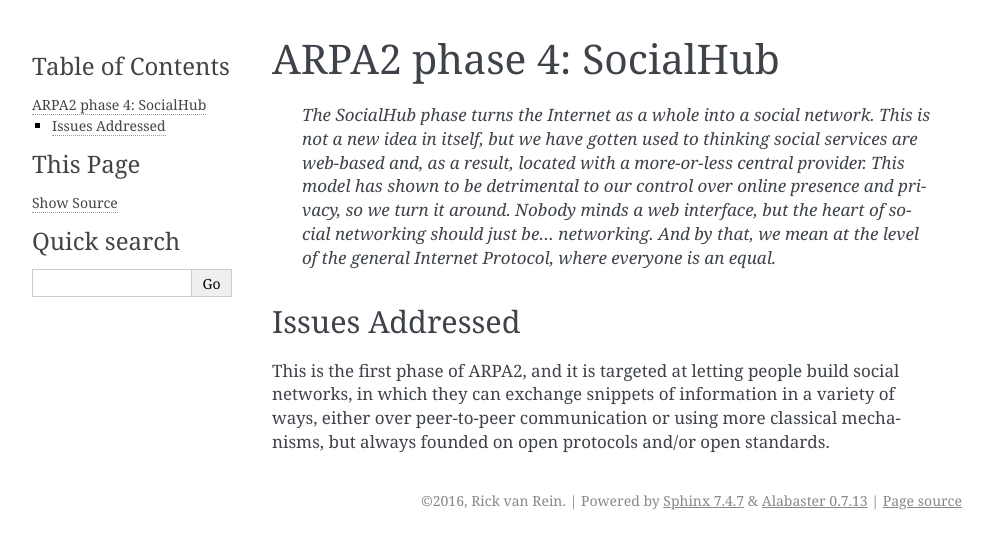
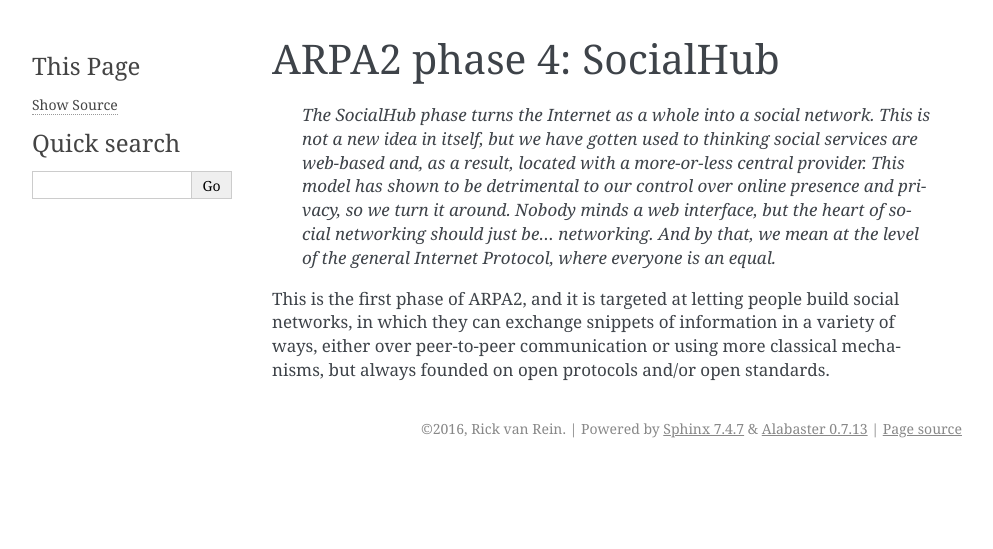
Before and after one commit to arpa2/handbook, a Sphinx documentation site: the page built from source/phases/4-socialhub.md, in a window 1280 px wide. Shown: the top 549 px of the page, without its empty margins (148-1141 px from the left). Built offline with Sphinx 7.4.7, drawn with Linux system fonts in a browser that asks for light colours; pages that are not in the unit, such as notebooks, are missing from menus.

Commit message:
Nicer indexing

```diff
--- a/source/index.rst
+++ b/source/index.rst
@@ -47,3 +47,4 @@ and to see it combined with users, groups, roles, aliases, pseudonymity.
       phases/2-identityhub
       phases/3-servicehub
       phases/4-socialhub
+   starting
--- a/source/phases/1-securehub.md
+++ b/source/phases/1-securehub.md
@@ -4,9 +4,6 @@ ARPA2 phase 1: SecureHub
 >   *The SecureHub phase establishes a number of foundations for security.  In
 >   spite of all the attention that has gone into our online security, much of
 >   it does not really come together.*
-
-Issues Addressed
-----------------
 
 This is the first phase of ARPA2, and it is targeted at delivering a number of
 security premises on which the later phases can build.  The end-user appeal of
--- a/source/phases/2-identityhub.md
+++ b/source/phases/2-identityhub.md
@@ -3,9 +3,6 @@ ARPA2 phase 2: IdentityHub
 
 >   *The IdentityHub phase provides a management console for users, over which
 >   they can create identities for users, groups, roles, pseudonyms.*
-
-Issues Addressed
-----------------
 
 This is the second phase of ARPA2, and it is targeted at delivering an
 identity control cockpit, including every bit of cryptography that can
--- a/source/phases/3-servicehub.md
+++ b/source/phases/3-servicehub.md
@@ -6,9 +6,6 @@ ARPA2 phase 3: ServiceHub
 >   there may already be a set of services; but ServiceHub enables plugging
 >   services provided by other, more specialised providers to appear under
 >   the domain name.*
-
-Issues Addressed
-----------------
 
 This is the third phase of ARPA2, and it is targeted at making online
 services pluggable.  The result is that a basic identity provider can host
--- a/source/phases/4-socialhub.md
+++ b/source/phases/4-socialhub.md
@@ -10,9 +10,6 @@ ARPA2 phase 4: SocialHub
 >   networking.  And by that, we mean at the level of the general
 >   Internet Protocol, where everyone is an equal.*
 
-Issues Addressed
-----------------
-
 This is the first phase of ARPA2, and it is targeted at letting people
 build social networks, in which they can exchange snippets of information
 in a variety of ways, either over peer-to-peer communication or using more
```
